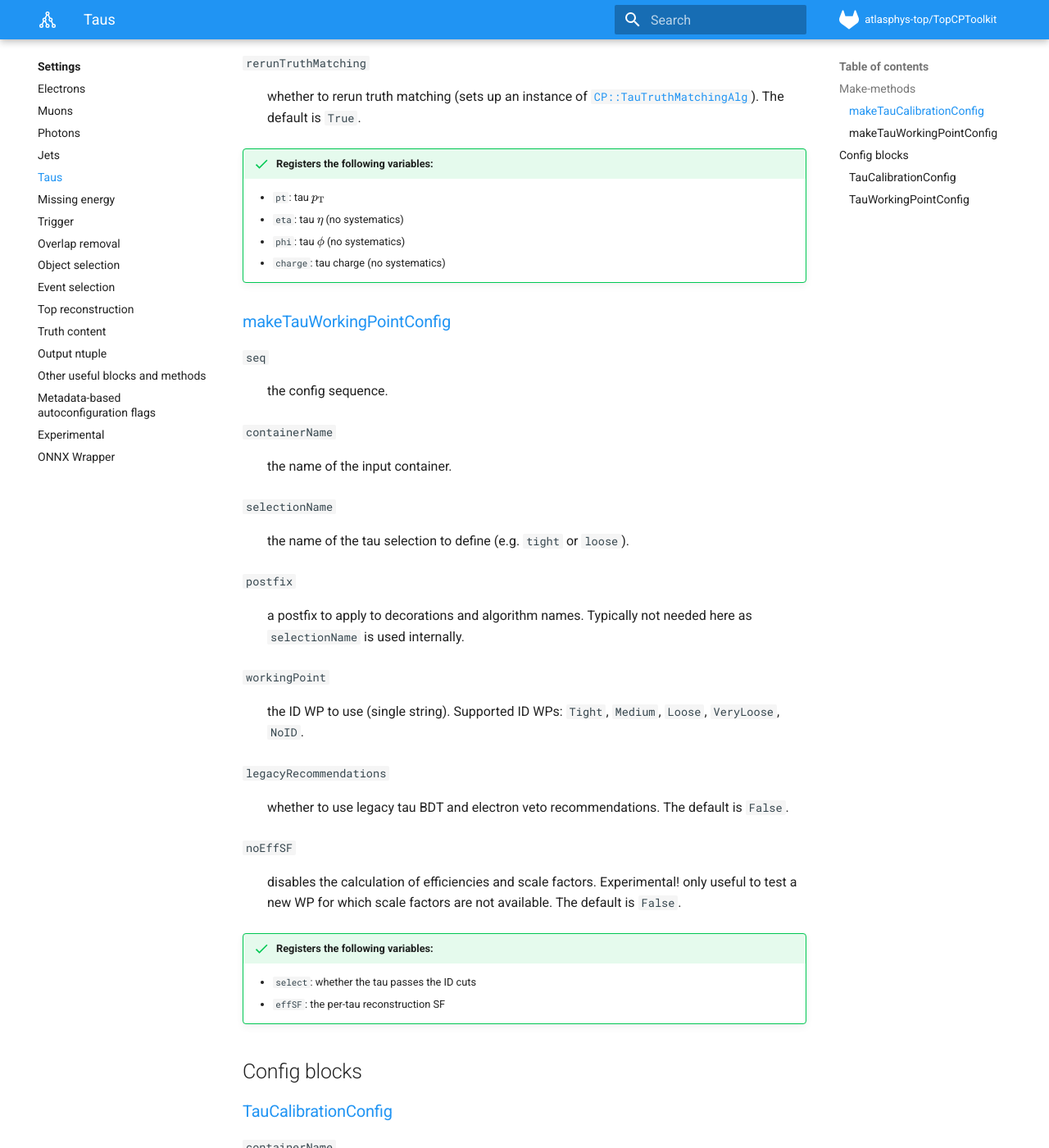
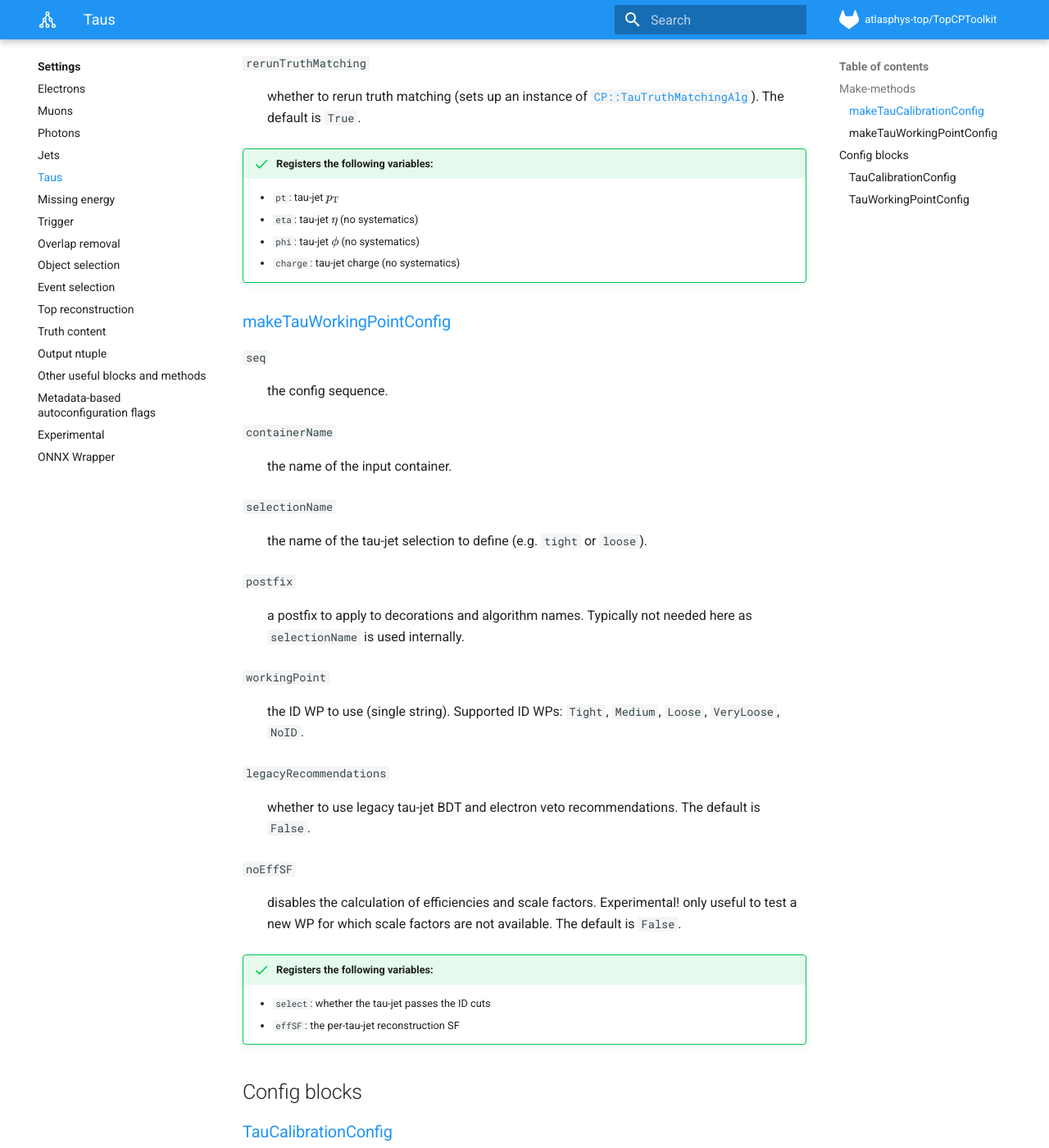
Before and after one commit to SuperNova76/TopCPToolKit, an MkDocs documentation site: the page built from docs/settings/taus.md, in a window 1280 px wide and 1400 px high, scrolled down 560 px. Shown: the whole window at 82% size. Built offline with MkDocs 1.6.1 and Material for MkDocs 9.7.7, drawn with Linux system fonts in a browser that asks for light colours; formulas are drawn with MathJax 3; some of the changed text lies outside the part shown.

```diff
--- a/docs/settings/taus.md
+++ b/docs/settings/taus.md
@@ -15,10 +15,10 @@
 :   whether to rerun truth matching (sets up an instance of [`CP::TauTruthMatchingAlg`](https://acode-browser1.usatlas.bnl.gov/lxr/source/athena/PhysicsAnalysis/Algorithms/TauAnalysisAlgorithms/Root/TauTruthMatchingAlg.cxx)). The default is `True`.
 
 !!! success "Registers the following variables:"
-    - `pt`: tau $p_\mathrm{T}$
-    - `eta`: tau $\eta$ (no systematics)
-    - `phi`: tau $\phi$ (no systematics)
-    - `charge`: tau charge (no systematics)
+    - `pt`: tau-jet $p_\mathrm{T}$
+    - `eta`: tau-jet $\eta$ (no systematics)
+    - `phi`: tau-jet $\phi$ (no systematics)
+    - `charge`: tau-jet charge (no systematics)
 
 ### [makeTauWorkingPointConfig](https://acode-browser1.usatlas.bnl.gov/lxr/source/athena/PhysicsAnalysis/Algorithms/TauAnalysisAlgorithms/python/TauAnalysisConfig.py)
 
@@ -29,7 +29,7 @@
 :   the name of the input container.
 
 `selectionName`
-:   the name of the tau selection to define (e.g. `tight` or `loose`).
+:   the name of the tau-jet selection to define (e.g. `tight` or `loose`).
 
 `postfix`
 :   a postfix to apply to decorations and algorithm names. Typically not needed here as `selectionName` is used internally.
@@ -38,14 +38,14 @@
 :   the ID WP to use (single string). Supported ID WPs: `Tight`, `Medium`, `Loose`, `VeryLoose`, `NoID`.
 
 `legacyRecommendations`
-:   whether to use legacy tau BDT and electron veto recommendations. The default is `False`.
+:   whether to use legacy tau-jet BDT and electron veto recommendations. The default is `False`.
 
 `noEffSF`
 :   disables the calculation of efficiencies and scale factors. Experimental! only useful to test a new WP for which scale factors are not available. The default is `False`.
 
 !!! success "Registers the following variables:"
-    - `select`: whether the tau passes the ID cuts
-    - `effSF`: the per-tau reconstruction SF
+    - `select`: whether the tau-jet passes the ID cuts
+    - `effSF`: the per-tau-jet reconstruction SF
 
 ## Config blocks
 
@@ -61,10 +61,10 @@
 :   whether to rerun truth matching (sets up an instance of [`CP::TauTruthMatchingAlg`](https://acode-browser1.usatlas.bnl.gov/lxr/source/athena/PhysicsAnalysis/Algorithms/TauAnalysisAlgorithms/Root/TauTruthMatchingAlg.cxx)). The default is `True`.
 
 !!! success "Registers the following variables:"
-    - `pt`: tau $p_\mathrm{T}$
-    - `eta`: tau $\eta$ (no systematics)
-    - `phi`: tau $\phi$ (no systematics)
-    - `charge`: tau charge (no systematics)
+    - `pt`: tau-jet $p_\mathrm{T}$
+    - `eta`: tau-jet $\eta$ (no systematics)
+    - `phi`: tau-jet $\phi$ (no systematics)
+    - `charge`: tau-jet charge (no systematics)
 
 ### [TauWorkingPointConfig](https://acode-browser1.usatlas.bnl.gov/lxr/source/athena/PhysicsAnalysis/Algorithms/TauAnalysisAlgorithms/python/TauAnalysisConfig.py)
 
@@ -72,7 +72,7 @@
 :   the name of the input container.
 
 `selectionName`
-:   the name of the tau selection to define (e.g. `tight` or `loose`).
+:   the name of the tau-jet selection to define (e.g. `tight` or `loose`).
 
 `postfix`
 :   a postfix to apply to decorations and algorithm names. Typically not needed here as `selectionName` is used internally.
@@ -81,11 +81,11 @@
 :   the ID WP (string) to use. Supported ID WPs: `Tight`, `Medium`, `Loose`, `VeryLoose`, `NoID`.
 
 `legacyRecommendations`
-:   whether to use legacy tau BDT and electron veto recommendations. The default is `False`.
+:   whether to use legacy tau-jet BDT and electron veto recommendations. The default is `False`.
 
 `noEffSF`
 :   disables the calculation of efficiencies and scale factors. Experimental! only useful to test a new WP for which scale factors are not available. The default is `False`.
 
 !!! success "Registers the following variables:"
-    - `select`: whether the tau passes the ID cuts
-    - `effSF`: the per-tau reconstruction SF
+    - `select`: whether the tau-jet passes the ID cuts
+    - `effSF`: the per-tau-jet reconstruction SF
```
Also changed, not shown: docs/settings/eventselection.md (+20 -0 lines), docs/settings/met.md (+2 -2 lines), docs/settings/overlap.md (+7 -7 lines).
